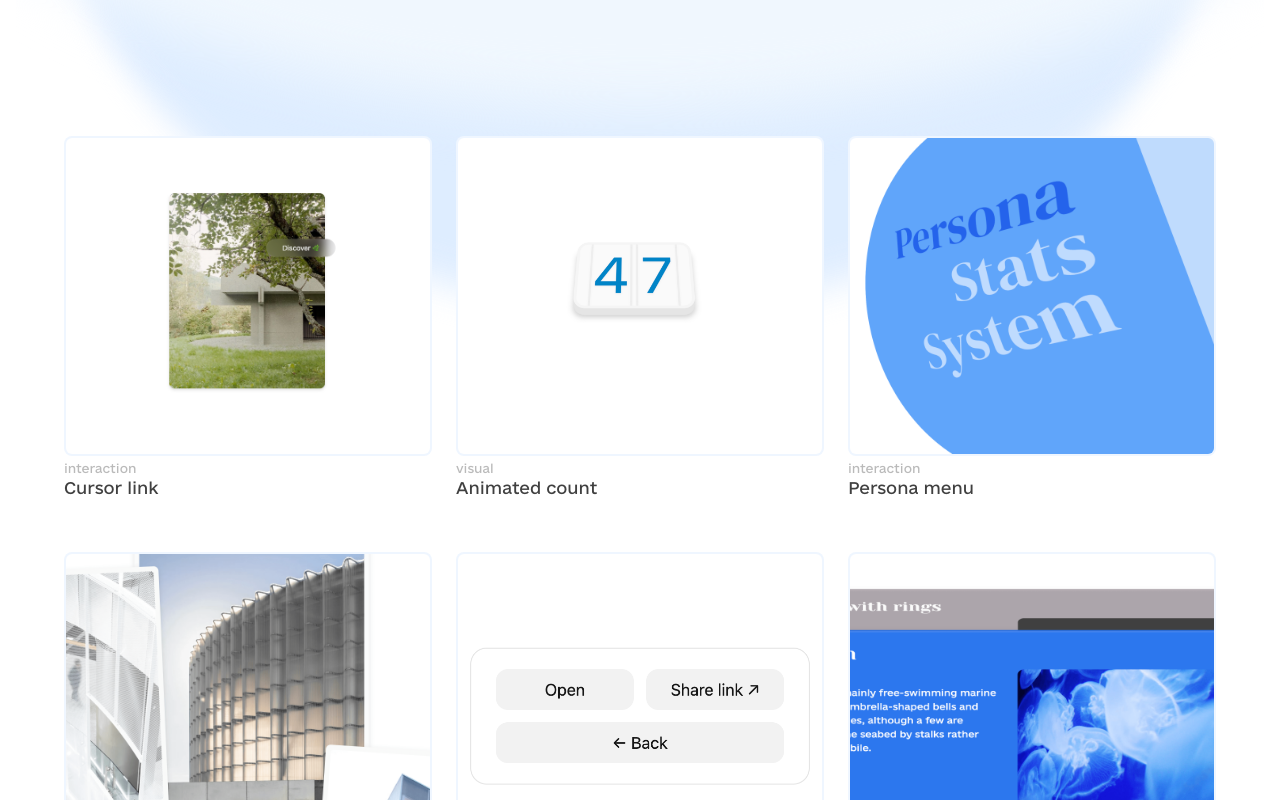
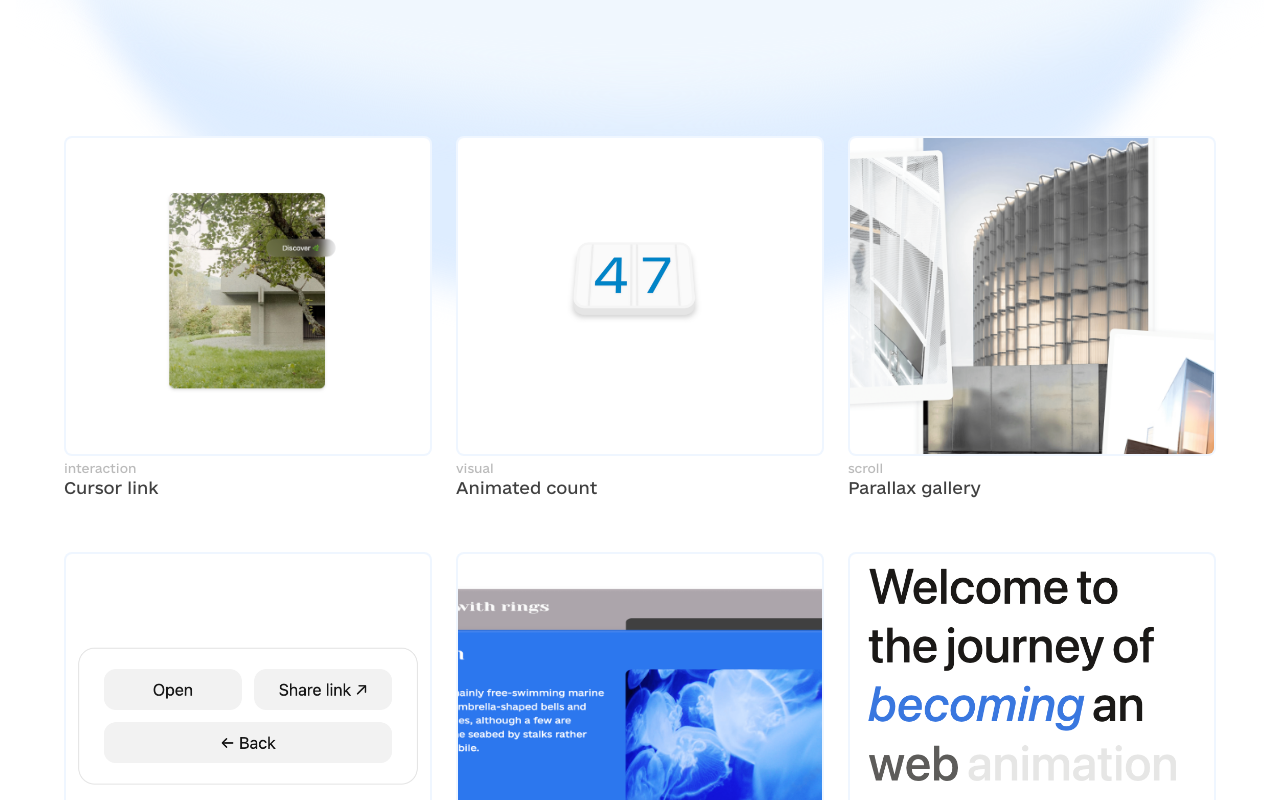
Before and after one commit to NightWanderer2004/animations-training, a Next.js app: page / in a window 1280 px wide. Shown: the part 600-1400 px from the top of the page. Built offline with nearby package versions, Linux system fonts and the light colour scheme.

Commit message:
Remove persona menu

```diff
--- a/src/app/data.js
+++ b/src/app/data.js
@@ -4,7 +4,7 @@ export const links = [
    { category: 'scroll', link: 'cards-parallax' },
    { category: 'interaction', link: 'magnetic-btns' },
    { category: 'scroll', link: 'parallax-gallery' },
-   { category: 'interaction', link: 'persona-menu' },
+   // { category: 'interaction', link: 'persona-menu' },
    { category: 'visual', link: 'animated-count' },
    { category: 'interaction', link: 'cursor-link' },
 ].reverse()
```
